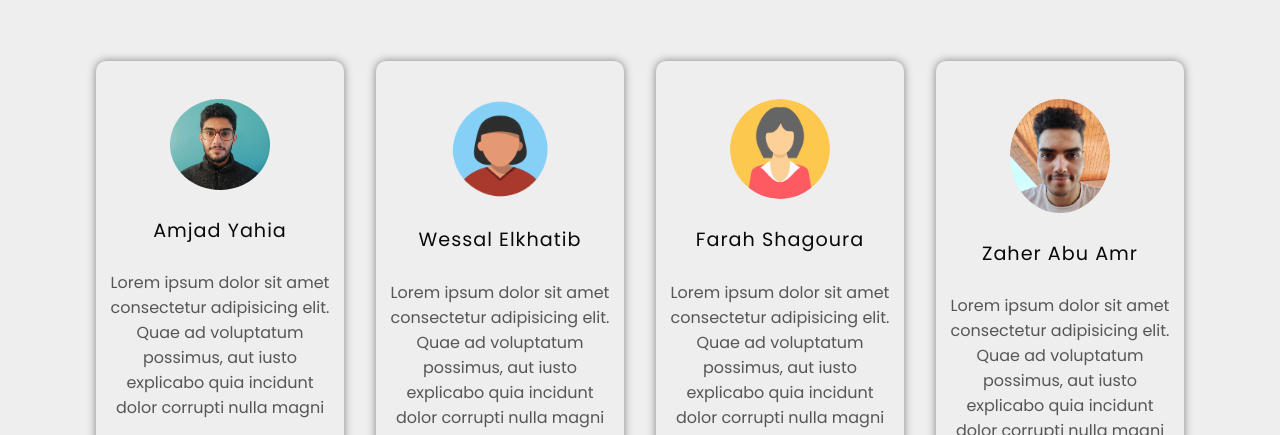
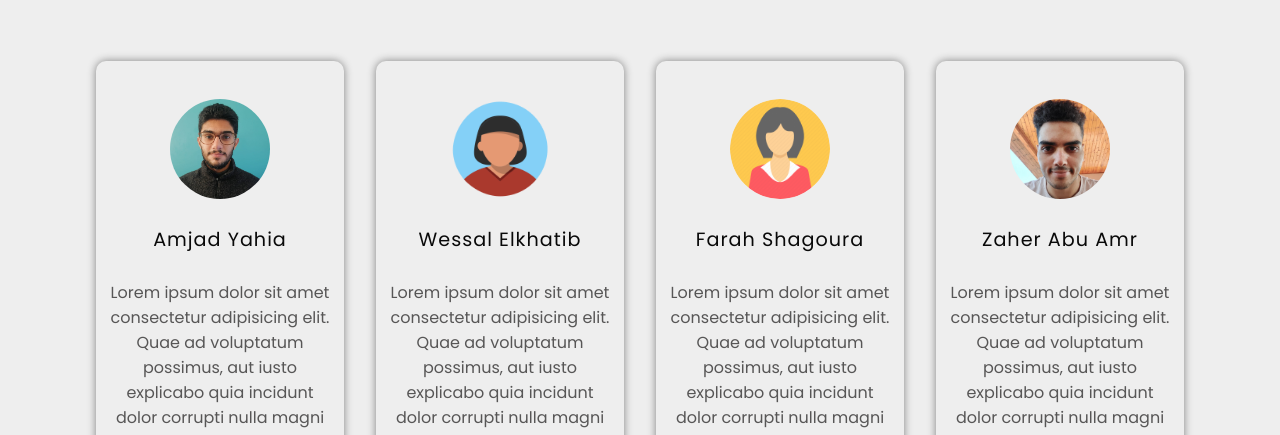
Before and after one commit to GSG-G11/Fantastic-Four, a plain HTML site: page index.html in a window 1280 px wide. Shown: the part 1587-2022 px from the top of the page. Drawn offline with Linux system fonts and the light colour scheme.

Commit message:
add fixed width and height

```diff
--- a/style.css
+++ b/style.css
@@ -8,7 +8,7 @@
   padding: 0;
   margin: 0;
   box-sizing: border-box;
-	font-family: "Poppins", sans-serif;
+  font-family: 'Poppins', sans-serif;
 }
 
 .container {
@@ -80,7 +80,9 @@
 }
 
 .team-member-card .profile-pic {
-	max-width: 100px;
+  width: 100px;
+  height: 100px;
+  object-fit: cover;
   border-radius: 50%;
   transition: transform 0.3s;
 }
@@ -191,7 +193,7 @@
 }
 
 .what-you-get .columns .txt .services li.active::after {
-	content: "";
+  content: '';
   position: absolute;
   width: 100%;
   height: 2px;
@@ -380,7 +382,7 @@
 
 .plans-container .plan .plans-footer .register::before {
   position: absolute;
-	content: "";
+  content: '';
   width: 0.5px;
   height: 0.5px;
   border-radius: 50%;
```
Lines whose indentation alone changed are shown as unchanged.
